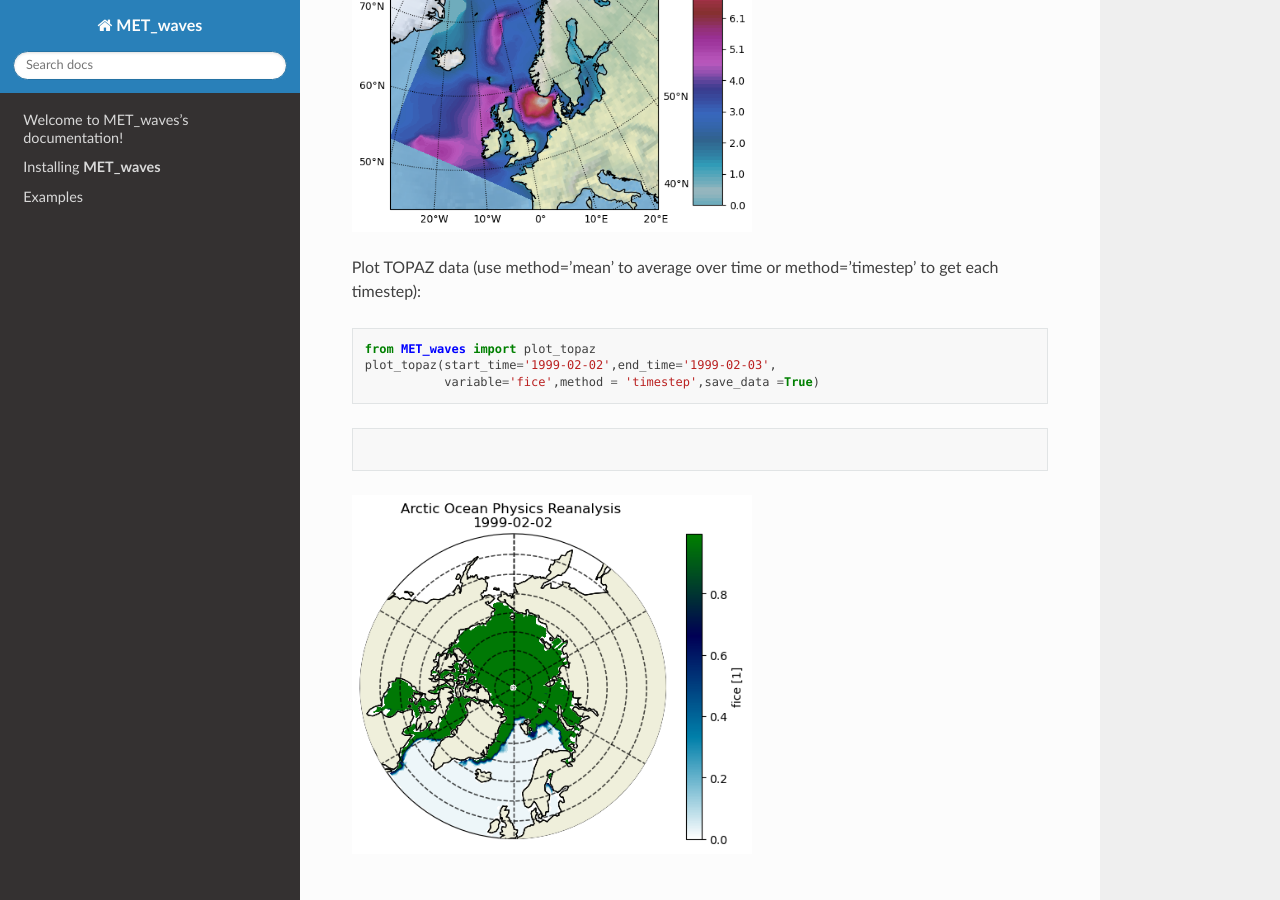
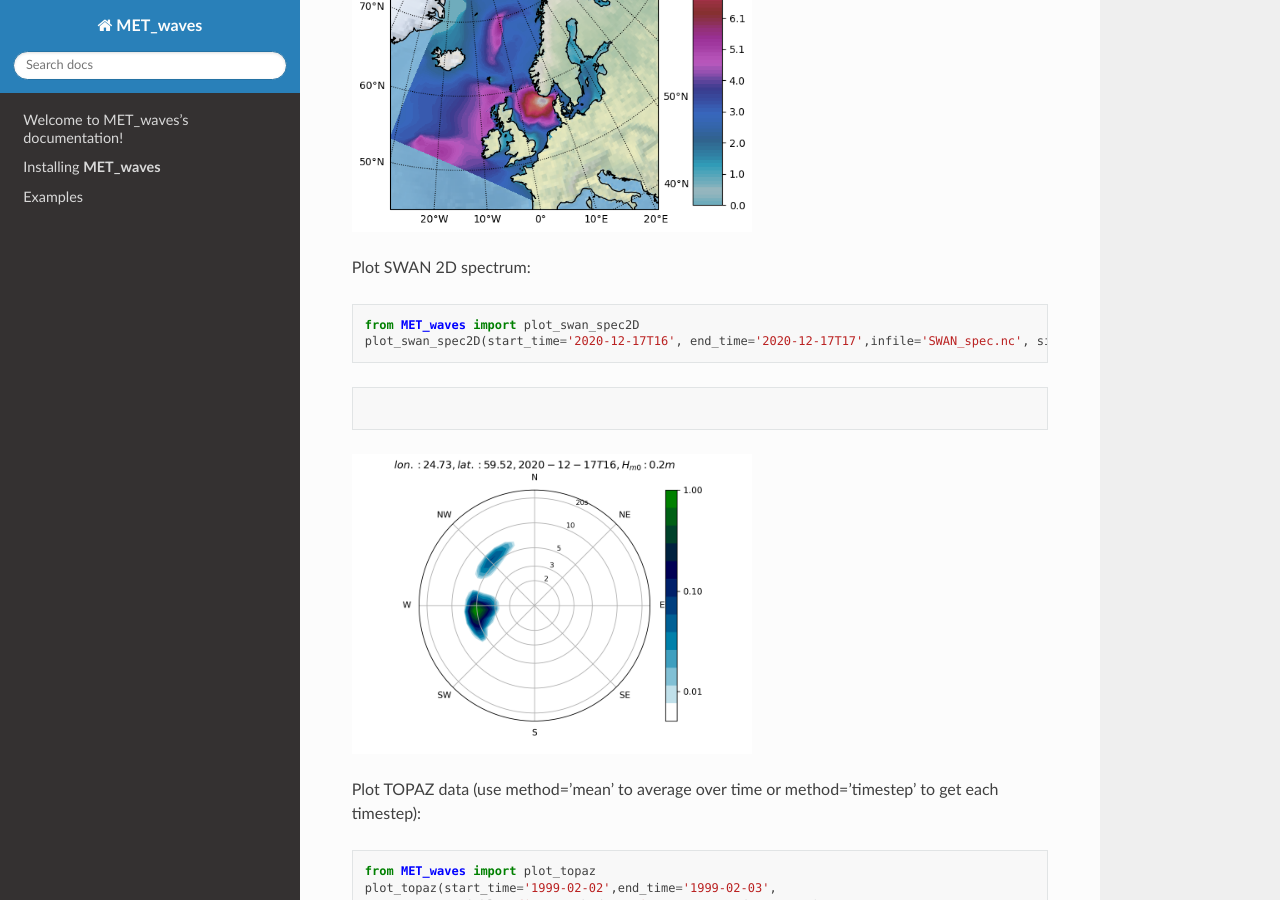
Before and after one commit to MET-OM/MET_waves, a Sphinx documentation site: the page built from docs/index.rst, in a window 1280 px wide and 900 px high, scrolled down 4251 px. Built offline with Sphinx 7.4.7 and the Read the Docs theme 2.0.0, drawn with Linux system fonts in a browser that asks for light colours.

Commit message:
Update index.rst

```diff
--- a/docs/index.rst
+++ b/docs/index.rst
@@ -100,6 +100,15 @@ Plot WW3_4km forecast::
 .. image:: 2023-02-17T15_Hs.png
   :width: 400
 
+Plot SWAN 2D spectrum::
+
+   from MET_waves import plot_swan_spec2D
+   plot_swan_spec2D(start_time='2020-12-17T16', end_time='2020-12-17T17',infile='SWAN_spec.nc', site=0)
+.. code-block:: rst
+
+.. image:: 2020-12-17T16.png
+  :width: 400
+
 
 Plot TOPAZ data (use method='mean' to average over time or method='timestep' to get each timestep)::
 
```
